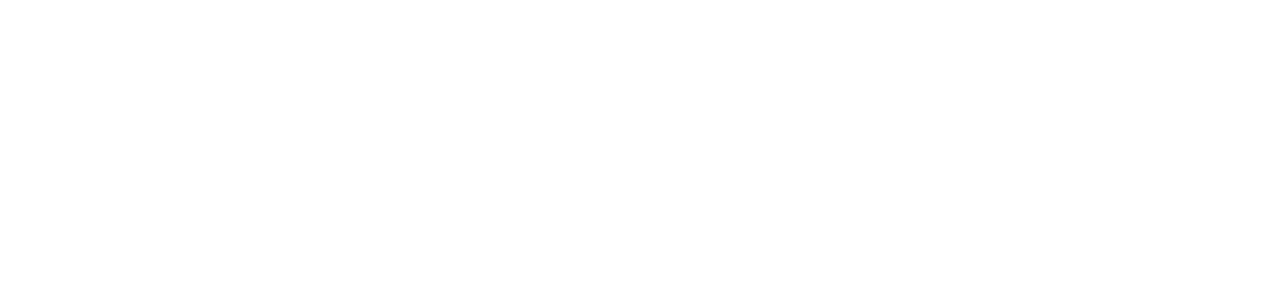
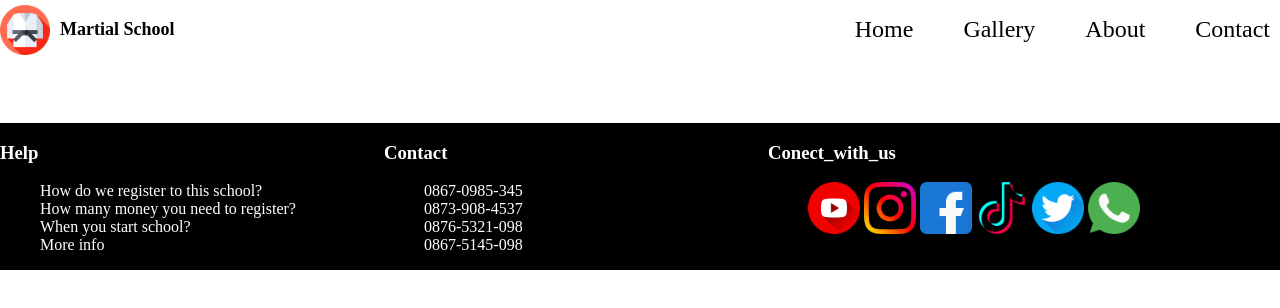
Before and after one commit to Lyn-Dao/school-project, a plain HTML site: page about.html in a window 1280 px wide. Drawn offline with Linux system fonts and the light colour scheme.

Commit message:
feat:gallery,contact,about_added_new

```diff
--- a/about.html
+++ b/about.html
@@ -0,0 +1,105 @@
+<!DOCTYPE html>
+<html >
+<head>
+    <title>Martial Contact</title>
+    <link rel="stylesheet" href="./src/css/style.css">
+</head>
+<body>
+    <nav>
+  <!-- Brand Logo -->
+      <div id="Logo">
+        <img src="./resources/images/Logo.png" />
+        <span>Martial School</span>
+      </div>
+      <!-- Menu List -->
+      <div id="List">
+        <ul>
+          <li><a href="index.html">Home</a></li>
+          <li><a href="gallery.html">Gallery</a></li>
+          <li><a href="about.html">About</a></li>
+          <li><a href="contact.html">Contact</a></li>
+        </ul>
+      </div>
+    </nav>
+
+    <header>
+
+    </header>
+
+    <section>
+
+    </section>
+
+    <footer>
+        <div class="footer_info">
+            <h3>Help</h3>
+            <ul>
+              <li>How do we register to this school?</li>
+              <li>How many money you need to register?</li>
+              <li>When you start school?</li>
+              <li>More info</li>
+            </ul>
+          </div>
+
+          <div class="footer_info">
+            <h3>Contact</h3>
+            <ul>
+              <li>0867-0985-345</li>
+              <li>0873-908-4537</li>
+              <li>0876-5321-098</li>
+              <li>0867-5145-098</li>
+            </ul>
+          </div>
+
+          <div class="footer_info">
+            <h3>Conect_with_us</h3>
+            <div class="connect_with_us">
+              <ul>
+                <li>
+                  <img
+                    src="./resources/images/youtube.png"
+                    alt="youtube"
+                    class="footer_icon_image"
+                  />
+                </li>
+                <li>
+                  <img
+                    src="./resources/images/instagram.png"
+                    alt="Ig"
+                    class="footer_icon_image"
+                  />
+                </li>
+                <li>
+                  <img
+                    src="./resources/images/facebook.png"
+                    alt="fb"
+                    class="footer_icon_image"
+                  />
+                </li>
+                <li>
+                  <img
+                    src="./resources/images/tik-tok.png"
+                    alt="tiktok"
+                    class="footer_icon_image"
+                  />
+                </li>
+                <li>
+                  <img
+                    src="./resources/images/twitter.png"
+                    alt="twitter"
+                    class="footer_icon_image"
+                  />
+                </li>
+                <li>
+                  <img
+                    src="./resources/images/whatsapp.png"
+                    alt="wa"
+                    class="footer_icon_image"
+                  />
+                </li>
+              </ul>
+            </div>
+          </div>
+    </footer>
+</body>
+</html>
```
Also changed, not shown: contact.html (+105 -0 lines), gallery.html (+88 -2 lines).
